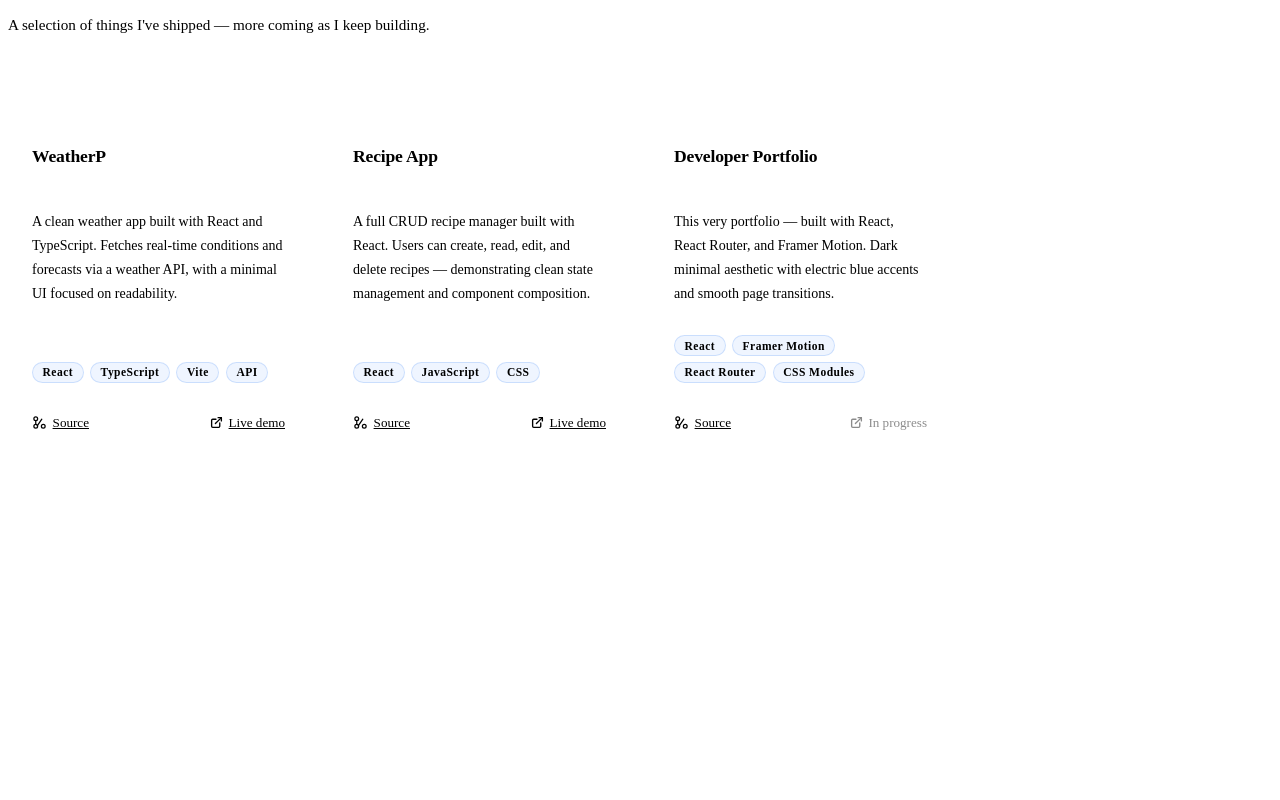
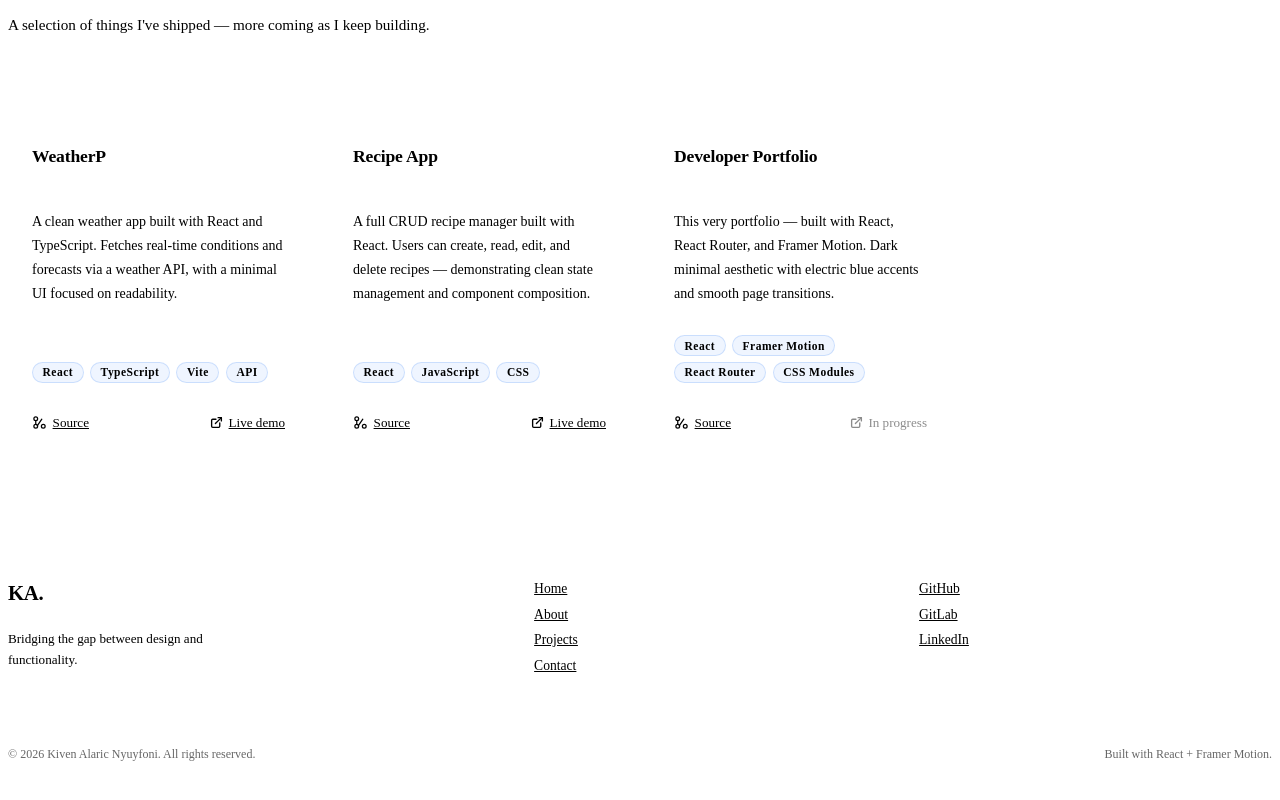
Before and after one commit to kivenalaric/alarics_portfolio, a React (Vite) app: page /projects in a window 1280 px wide. Shown: the part 202-1002 px from the top of the page. Before the commit the page ends 800 px from the top, so only its background shows below. Built offline with nearby package versions, Linux system fonts and the light colour scheme; no server answers; the HTML template or start-up script is replaced by a standard one.

Commit message:
Footer section done

```diff
--- a/src/App.jsx
+++ b/src/App.jsx
@@ -1,20 +1,51 @@
-import { BrowserRouter, Routes, Route } from 'react-router-dom'
-import Navbar from './components/Navbar'
+import { BrowserRouter, Routes, Route, useLocation } from 'react-router-dom'
+import { AnimatePresence, motion } from 'framer-motion'
+import Navbar  from './components/Navbar'
+import Footer  from './components/Footer'
 import Home     from './pages/Home'
 import About    from './pages/About'
 import Projects from './pages/Projects'
 import Contact  from './pages/Contact'
 
+const pageVariants = {
+  initial: { opacity: 0, y: 14 },
+  animate: { opacity: 1, y: 0,  transition: { duration: 0.3, ease: 'easeOut' } },
+  exit:    { opacity: 0, y: -8, transition: { duration: 0.2, ease: 'easeIn'  } },
+}
+
+function AppRoutes() {
+  const location = useLocation()
+
+  return (
+    <>
+      <Navbar />
+
+      <AnimatePresence mode="wait">
+        <motion.div
+          key={location.pathname}
+          variants={pageVariants}
+          initial="initial"
+          animate="animate"
+          exit="exit"
+        >
+          <Routes location={location}>
+            <Route path="/"         element={<Home />}     />
+            <Route path="/about"    element={<About />}    />
+            <Route path="/projects" element={<Projects />} />
+            <Route path="/contact"  element={<Contact />}  />
+          </Routes>
+
+          <Footer />
+        </motion.div>
+      </AnimatePresence>
+    </>
+  )
+}
+
 export default function App() {
   return (
     <BrowserRouter>
-      <Navbar />
-      <Routes>
-        <Route path="/"         element={<Home />}     />
-        <Route path="/about"    element={<About />}    />
-        <Route path="/projects" element={<Projects />} />
-        <Route path="/contact"  element={<Contact />}  />
-      </Routes>
+      <AppRoutes />
     </BrowserRouter>
   )
 }
--- /dev/null
+++ b/src/components/Footer.jsx
@@ -0,0 +1,61 @@
+import { NavLink } from 'react-router-dom'
+import styles from './Footer.module.css'
+
+const socials = [
+  { label: 'GitHub',   href: 'https://github.com/kivenalaric' },
+  { label: 'GitLab',   href: 'https://gitlab.com/kivenalaric' },
+  { label: 'LinkedIn', href: 'https://www.linkedin.com/in/kiven-alaric-461982253/' },
+]
+
+const links = [
+  { to: '/',         label: 'Home'     },
+  { to: '/about',    label: 'About'    },
+  { to: '/projects', label: 'Projects' },
+  { to: '/contact',  label: 'Contact'  },
+]
+
+export default function Footer() {
+  return (
+    <footer className={styles.footer}>
+      <div className={`container ${styles.inner}`}>
+
+        <div className={styles.brand}>
+          <span className={styles.logo}>
+            KA<span className={styles.dot}>.</span>
+          </span>
+          <p className={styles.tagline}>
+            Bridging the gap between design and functionality.
+          </p>
+        </div>
+
+        <nav className={styles.nav}>
+          {links.map(({ to, label }) => (
+            <NavLink key={to} to={to} end={to === '/'} className={styles.navLink}>
+              {label}
+            </NavLink>
+          ))}
+        </nav>
+
+        <div className={styles.socials}>
+          {socials.map(({ label, href }) => (
+            <a
+              key={label}
+              href={href}
+              target="_blank"
+              rel="noopener noreferrer"
+              className={styles.socialLink}
+            >
+              {label}
+            </a>
+          ))}
+        </div>
+
+      </div>
+
+      <div className={`container ${styles.bottom}`}>
+        <p>© {new Date().getFullYear()} Kiven Alaric Nyuyfoni. All rights reserved.</p>
+        <p>Built with React + Framer Motion.</p>
+      </div>
+    </footer>
+  )
+}
--- /dev/null
+++ b/src/components/Footer.module.css
@@ -0,0 +1,117 @@
+.footer {
+  border-top: 1px solid var(--border);
+  margin-top: auto;
+}
+
+.inner {
+  display: grid;
+  grid-template-columns: 1.4fr 1fr 1fr;
+  gap: 2rem;
+  padding-block: 3rem 2rem;
+  align-items: start;
+}
+
+/* ── Brand ── */
+.brand {
+  display: flex;
+  flex-direction: column;
+  gap: 0.6rem;
+}
+
+.logo {
+  font-family: var(--font-heading);
+  font-size: 1.3rem;
+  font-weight: 800;
+  color: var(--text);
+  letter-spacing: -0.02em;
+}
+
+.dot {
+  color: var(--accent);
+}
+
+.tagline {
+  font-size: 0.82rem;
+  color: var(--text-muted);
+  line-height: 1.6;
+  max-width: 240px;
+}
+
+/* ── Nav ── */
+.nav {
+  display: flex;
+  flex-direction: column;
+  gap: 0.6rem;
+}
+
+.navLink {
+  font-size: 0.85rem;
+  color: var(--text-muted);
+  transition: color 0.2s;
+  width: fit-content;
+}
+
+.navLink:hover {
+  color: var(--accent);
+}
+
+/* ── Socials ── */
+.socials {
+  display: flex;
+  flex-direction: column;
+  gap: 0.6rem;
+}
+
+.socialLink {
+  font-size: 0.85rem;
+  color: var(--text-muted);
+  transition: color 0.2s;
+  width: fit-content;
+  position: relative;
+}
+
+.socialLink::after {
+  content: ' ↗';
+  font-size: 0.7rem;
+  opacity: 0;
+  transition: opacity 0.2s;
+}
+
+.socialLink:hover {
+  color: var(--accent);
+}
+
+.socialLink:hover::after {
+  opacity: 1;
+}
+
+/* ── Bottom bar ── */
+.bottom {
+  display: flex;
+  align-items: center;
+  justify-content: space-between;
+  padding-block: 1.25rem;
+  border-top: 1px solid var(--border);
+  font-size: 0.75rem;
+  color: var(--text-muted);
+  opacity: 0.6;
+  flex-wrap: wrap;
+  gap: 0.5rem;
+}
+
+/* ── Responsive ── */
+@media (max-width: 640px) {
+  .inner {
+    grid-template-columns: 1fr 1fr;
+  }
+
+  .brand {
+    grid-column: 1 / -1;
+  }
+}
+
+@media (max-width: 400px) {
+  .inner {
+    grid-template-columns: 1fr;
+  }
+}
```
